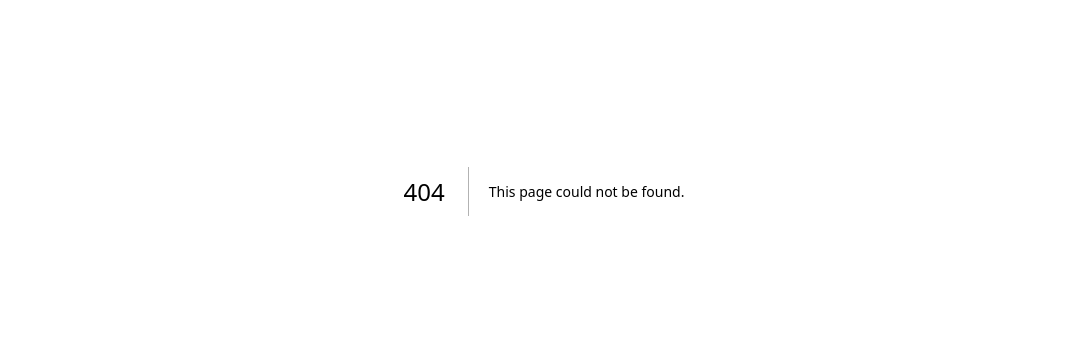
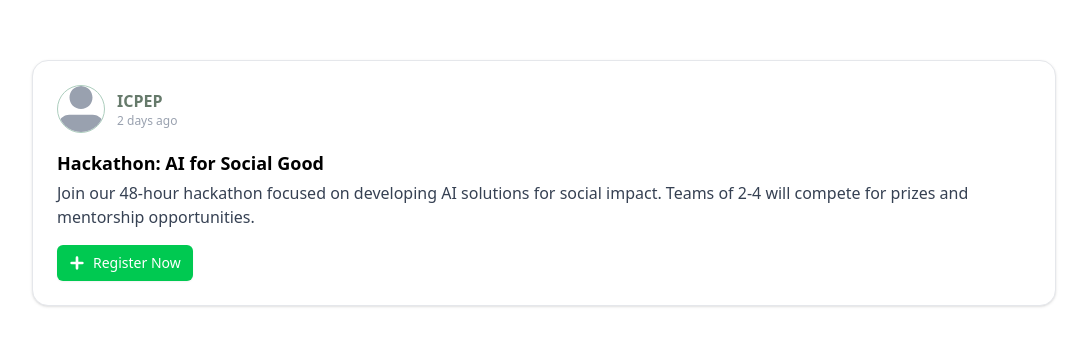
Before and after one commit to kemdav/Tambayan, a Next.js app: page /test/upcoming-event-test in a window 1280 px wide. Before the commit this address had no page. Shown: the part 209-554 px from the top of the page, without its empty margins (96-1183 px from the left). Built offline with nearby package versions, Linux system fonts and the light colour scheme.

Commit message:
feat:added upcoming events for students

```diff
--- /dev/null
+++ b/src/app/components/ui/general/upcoming-event-component.tsx
@@ -0,0 +1,54 @@
+"use client";
+
+import * as React from "react";
+import { AvatarIcon } from "./avatar-icon-component";
+import { Button } from "./button";
+
+interface UpcomingEventComponentProps {
+  orgName: string;
+  avatarSrc?: string | null;
+  daysAgo: number;
+  eventTitle: string;
+  eventDescription: string;
+  buttonLabel: string;
+  buttonColorClass?: string;
+  buttonIcon?: React.ReactNode;
+  onButtonClick?: () => void;
+}
+
+export const UpcomingEventComponent: React.FC<UpcomingEventComponentProps> = ({
+  orgName,
+  avatarSrc,
+  daysAgo,
+  eventTitle,
+  eventDescription,
+  buttonLabel,
+  buttonColorClass = "bg-green-500 text-white hover:bg-green-600",
+  buttonIcon,
+  onButtonClick,
+}) => {
+  return (
+    <div className="rounded-2xl border border-gray-200 bg-white p-6 flex flex-col gap-4 shadow-sm w-full max-w-5xl mx-auto mb-4">
+      <div className="flex items-center gap-3">
+        <AvatarIcon src={avatarSrc} alt={orgName} className="h-12 w-12 border border-secondary-light-moss" />
+        <div className="flex flex-col">
+          <span className="font-semibold text-base text-neutral-muted-olive">{orgName}</span>
+          <span className="text-xs text-gray-400">{daysAgo} days ago</span>
+        </div>
+      </div>
+      <div>
+        <div className="font-bold text-lg mb-1">{eventTitle}</div>
+        <div className="text-gray-700 text-base whitespace-pre-line">{eventDescription}</div>
+      </div>
+      <div>
+        <Button
+          className={`flex items-center gap-2 px-4 py-2 rounded-md font-medium text-sm ${buttonColorClass}`}
+          onClick={onButtonClick}
+        >
+          {buttonIcon}
+          {buttonLabel}
+        </Button>
+      </div>
+    </div>
+  );
+};
--- /dev/null
+++ b/src/app/test/upcoming-event-test/page.tsx
@@ -0,0 +1,37 @@
+"use client";
+
+import * as React from "react";
+import { UpcomingEventComponent } from "@/app/components/ui/general/upcoming-event-component";
+
+const RegisterIcon = (
+  <svg className="w-5 h-5" fill="none" stroke="currentColor" strokeWidth={2} viewBox="0 0 24 24"><rect x="3" y="11" width="18" height="2" rx="1" fill="currentColor" /><rect x="11" y="3" width="2" height="18" rx="1" fill="currentColor" /></svg>
+);
+const DeregisterIcon = (
+  <svg className="w-5 h-5" fill="none" stroke="currentColor" strokeWidth={2} viewBox="0 0 24 24"><rect x="3" y="11" width="18" height="2" rx="1" fill="currentColor" /></svg>
+);
+
+export default function UpcomingEventTestPage() {
+  const [registered, setRegistered] = React.useState(false);
+
+  return (
+    <div className="min-h-screen bg-neutral-mint-white flex flex-col items-center justify-center p-4">
+      <UpcomingEventComponent
+        orgName="ICPEP"
+        avatarSrc={null}
+        daysAgo={2}
+        eventTitle="Hackathon: AI for Social Good"
+        eventDescription={
+          "Join our 48-hour hackathon focused on developing AI solutions for social impact. Teams of 2-4 will compete for prizes and mentorship opportunities."
+        }
+        buttonLabel={registered ? "Deregister" : "Register Now"}
+        buttonColorClass={
+          registered
+            ? "bg-gray-300 text-gray-800 hover:bg-gray-400"
+            : "bg-green-500 text-white hover:bg-green-600"
+        }
+        buttonIcon={registered ? DeregisterIcon : RegisterIcon}
+        onButtonClick={() => setRegistered((prev) => !prev)}
+      />
+    </div>
+  );
+}
```
